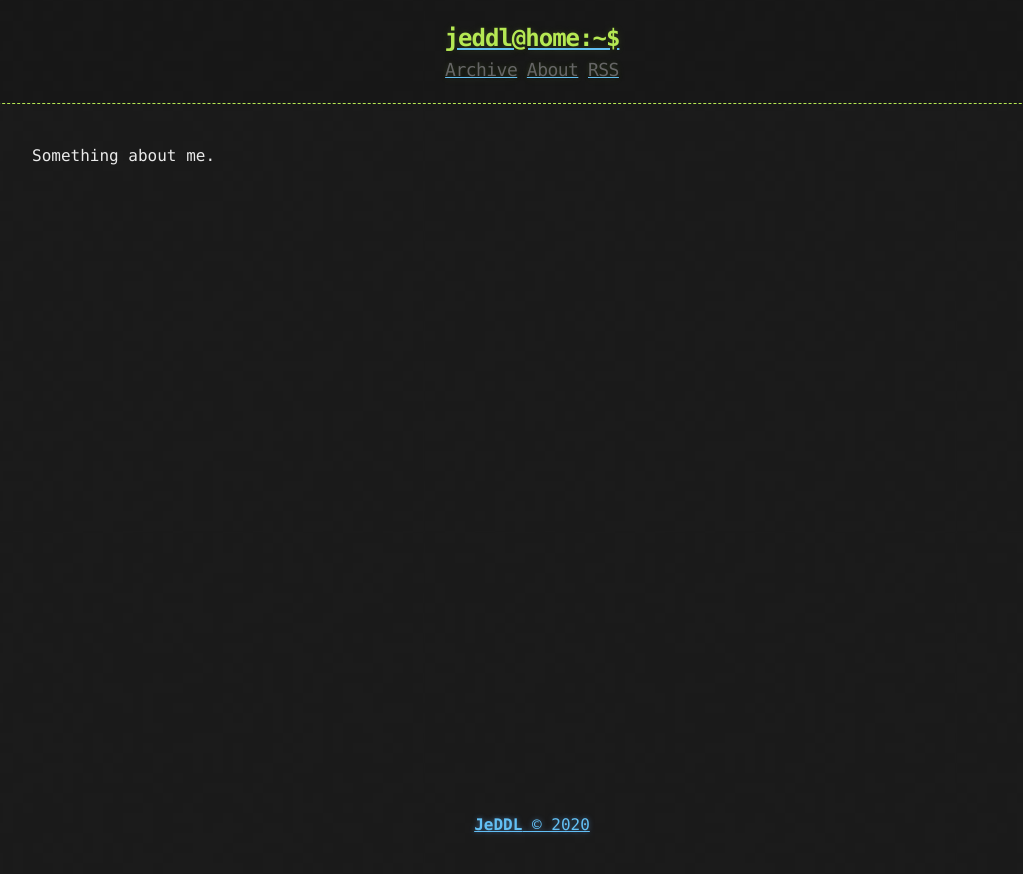
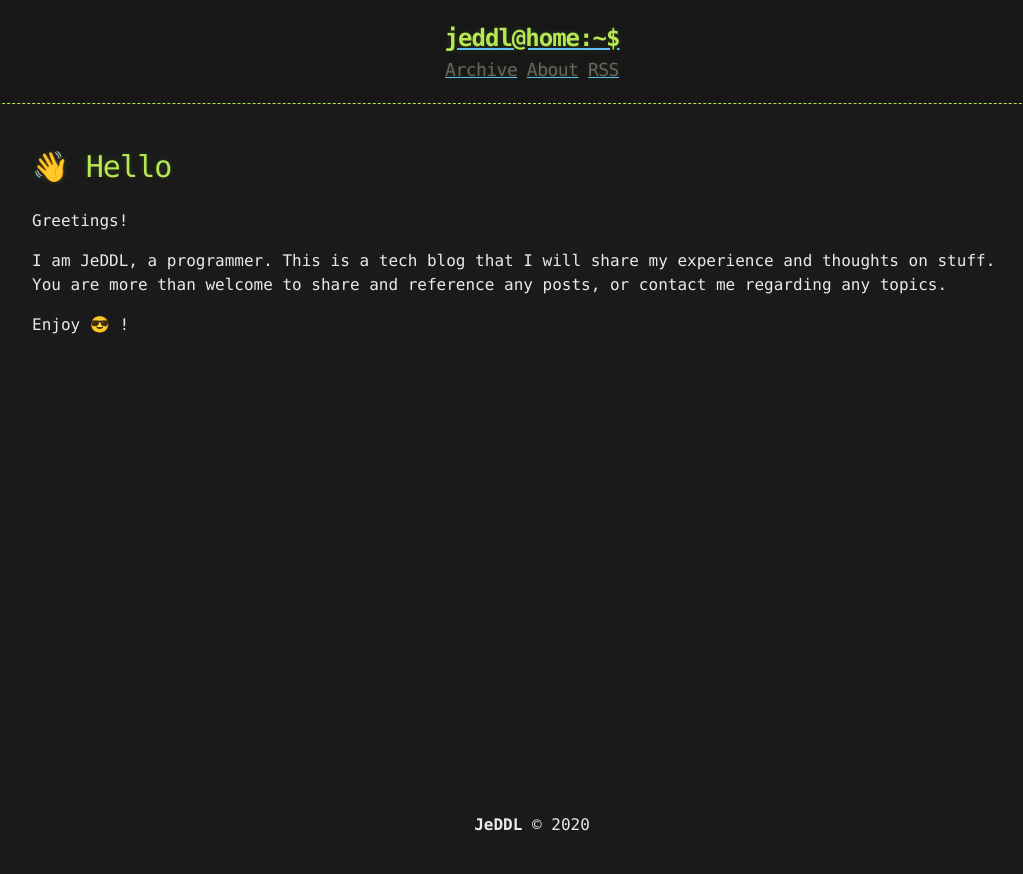
Before and after one commit to jeddl/Binary-Awesomeness, a Jekyll site: the page built from docs/about.md, in a window 1280 px wide. Shown: the top 874 px of the page, without its empty margins (108-1131 px from the left). Built offline with Jekyll 4.4.1, drawn with Linux system fonts in a browser that asks for light colours.

Commit message:
Update About Page

```diff
--- a/docs/_config.yml
+++ b/docs/_config.yml
@@ -10,7 +10,7 @@ url: "https://jeddl.github.io" # the base hostname & protocol for your site, e.g
 source: .
 destination: ./_site
 permalink: /:title
-# paginate: 3
+paginate: 5
 paginate_path: /page/:num/
 
 github_username:  jeddl
--- a/docs/_includes/footer.html
+++ b/docs/_includes/footer.html
@@ -1,5 +1,4 @@
 <footer>
-  <a href="https://creativecommons.org/licenses/by-nc/3.0/deed.en_US">
     <span>
         <b>{{ site.owner}}</b>
     </span>
--- a/docs/about.md
+++ b/docs/about.md
@@ -3,4 +3,11 @@ layout: page
 title: About
 ---
 
-Something about me.
+# 👋 Hello
+
+Greetings!
+
+I am JeDDL, a programmer. This is a tech blog that I will share my experience and thoughts on stuff.
+You are more than welcome to share and reference any posts, or contact me regarding any topics.
+
+Enjoy 😎 !
```
